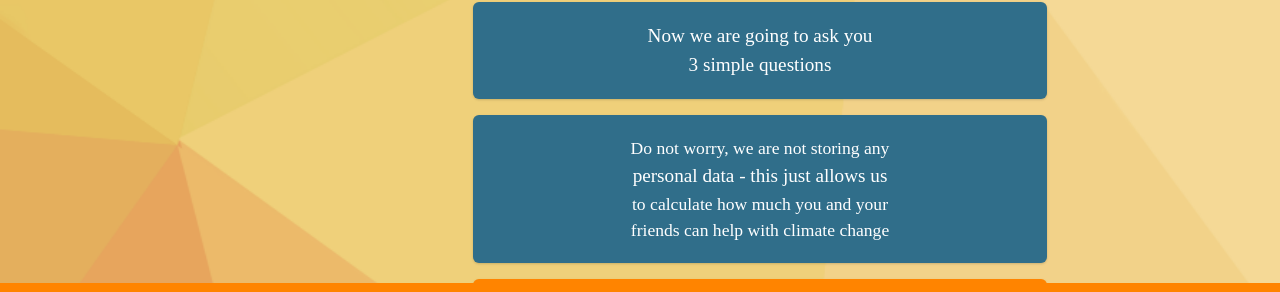
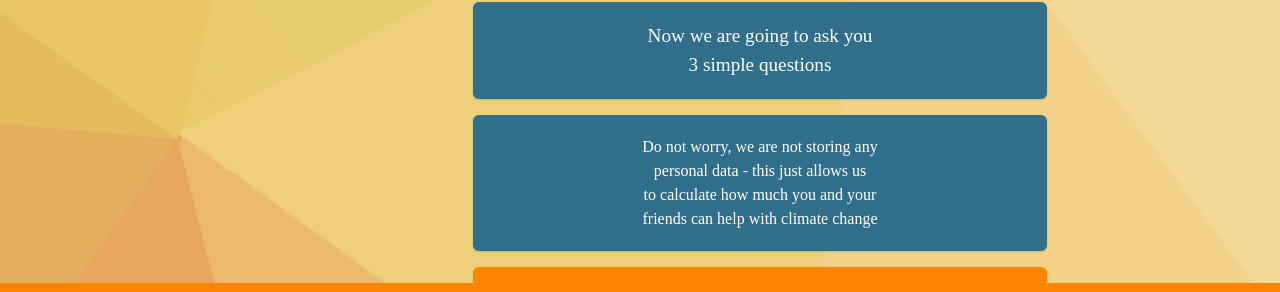
Before and after one commit to Emeka207ja/greenhouse, a Next.js app: page /pagetwo in a window 1280 px wide. Shown: the part 483-775 px from the top of the page. Built offline with nearby package versions, Linux system fonts and the light colour scheme.

Commit message:
changed image size

```diff
--- a/src/Components/Home/Pagetwo.tsx
+++ b/src/Components/Home/Pagetwo.tsx
@@ -124,10 +124,10 @@ export const Pagetwo: React.FC = () => {
                 <Card  bg={"#306e8a"} color={"white"} mt={"1rem"}>
                     <CardBody>
                         <Box>
-                            <Text fontSize={"1.1rem"} textAlign={"center"} fontFamily={"Bree Serif"}>Do not worry, we are not storing any </Text>
-                            <Text fontSize={"1.2rem"} textAlign={"center"} fontFamily={"Bree Serif"}> personal data - this just allows us</Text>
-                            <Text fontSize={"1.1rem"} textAlign={"center"} fontFamily={"Bree Serif"}>to calculate how much you and your </Text>
-                            <Text fontSize={"1.1rem"} textAlign={"center"} fontFamily={"Bree Serif"}>friends can help with climate change</Text>
+                            <Text fontSize={"1rem"} textAlign={"center"} fontFamily={"Bree Serif"}>Do not worry, we are not storing any </Text>
+                            <Text fontSize={"1rem"} textAlign={"center"} fontFamily={"Bree Serif"}> personal data - this just allows us</Text>
+                            <Text fontSize={"1rem"} textAlign={"center"} fontFamily={"Bree Serif"}>to calculate how much you and your </Text>
+                            <Text fontSize={"1rem"} textAlign={"center"} fontFamily={"Bree Serif"}>friends can help with climate change</Text>
                         </Box>
                     </CardBody>
                 </Card>
```
